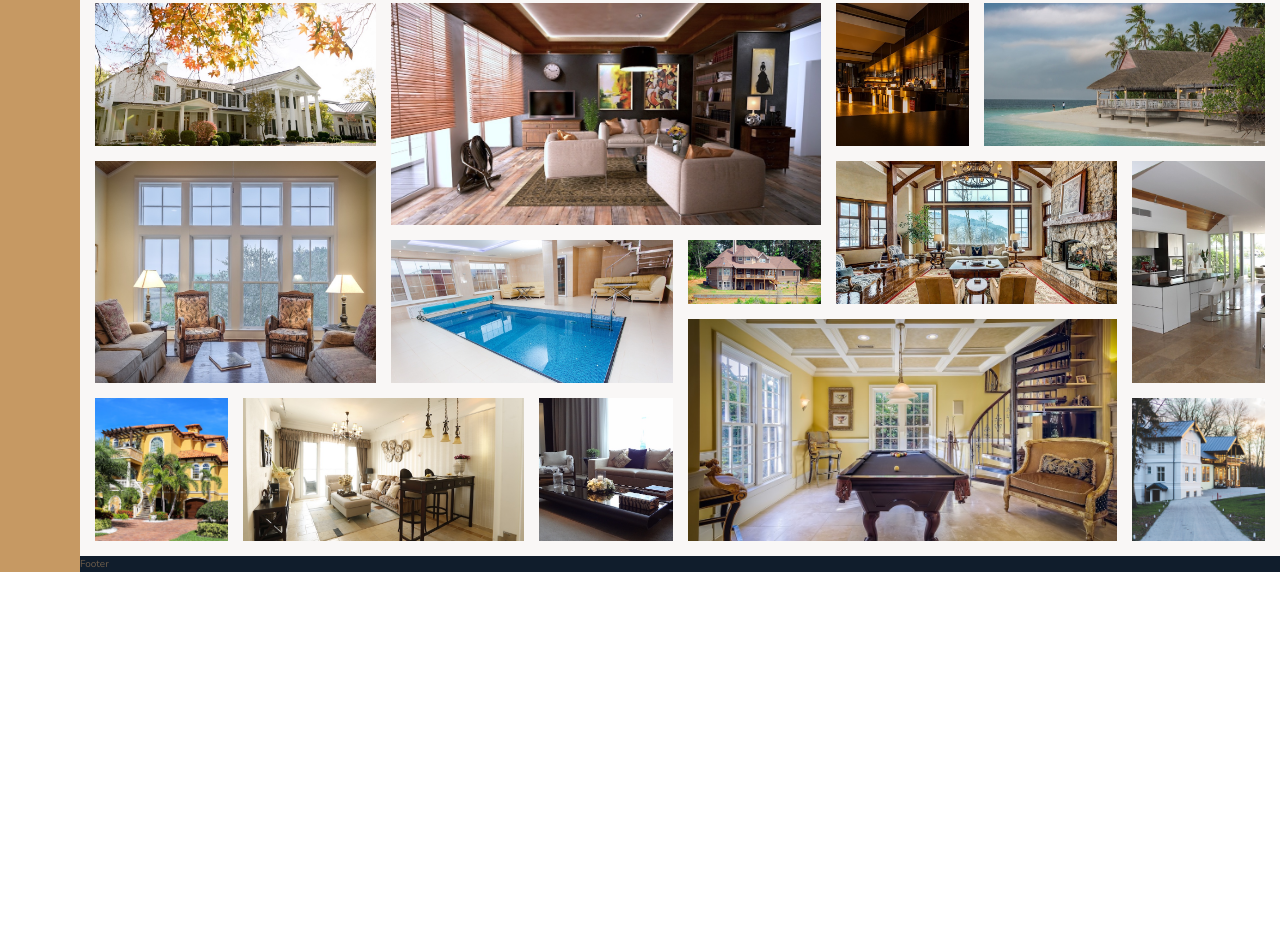
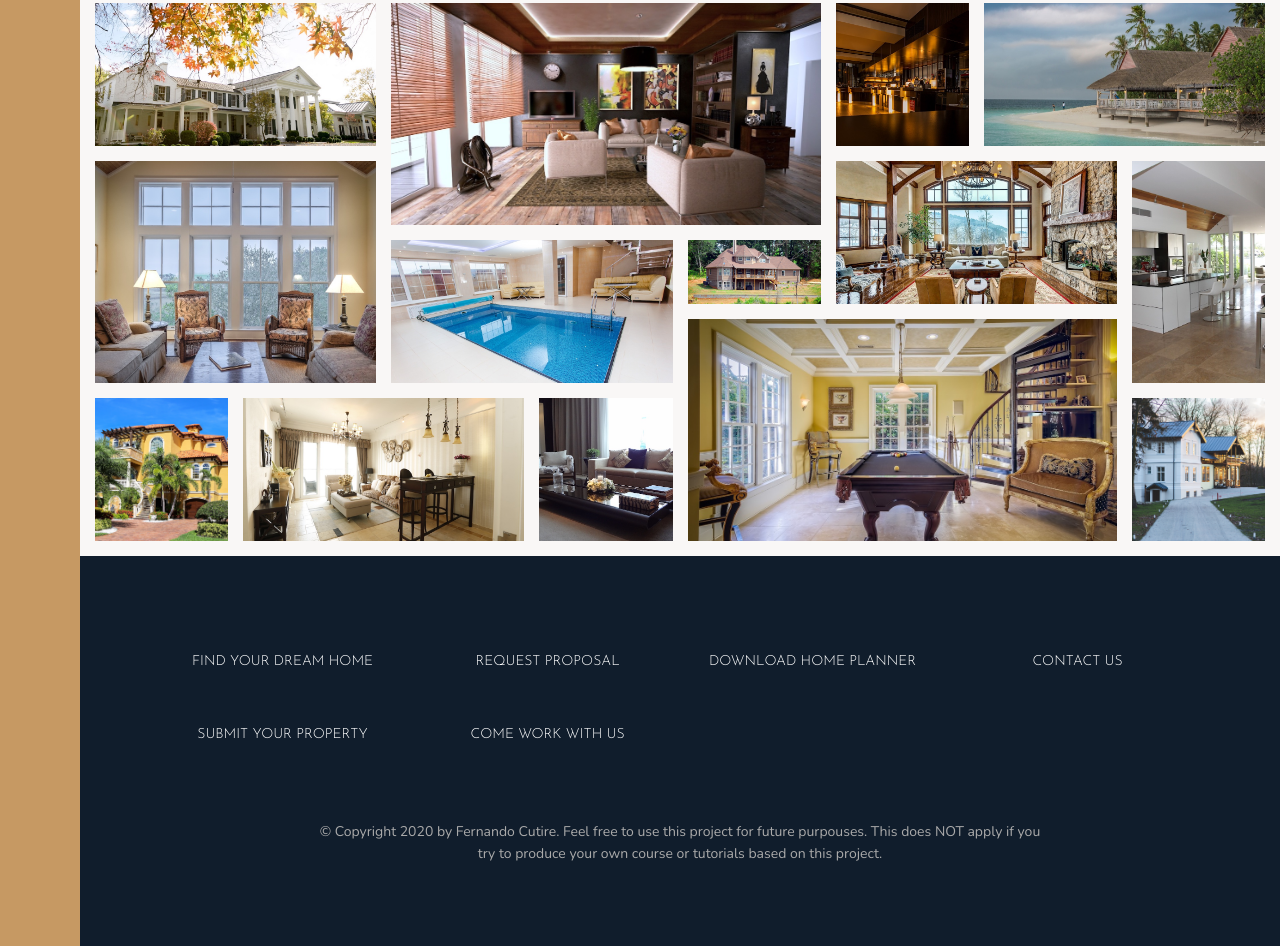
Before and after one commit to RamaneDev/CSS_GRID_NEXTER, a website: page starter/index.html in a window 1280 px wide. Shown: the part 3084-4030 px from the top of the page. Before the commit the page ends 3656 px from the top, so only its background shows below. Drawn offline with nearby package versions, Linux system fonts and the light colour scheme; files that its build step writes are made by us from their sources.

Commit message:
footer part

```diff
--- a/starter/index.html
+++ b/starter/index.html
@@ -331,7 +331,18 @@
         </section>
 
         <footer class="footer">
-            Footer
+            <ul class="nav">
+                <li class="nav__item"><a href="" class="nav__link">find your dream home</a></li>
+                <li class="nav__item"><a href="" class="nav__link">request proposal</a></li>
+                <li class="nav__item"><a href="" class="nav__link">Download home planner</a></li>
+                <li class="nav__item"><a href="" class="nav__link">contact us</a></li>
+                <li class="nav__item"><a href="" class="nav__link">submit your property</a></li>
+                <li class="nav__item"><a href="" class="nav__link">come work with us</a></li>
+            </ul>
+            <p class="copyright">&copy; Copyright 2020 by Fernando Cutire. Feel free to use this project
+                for future purpouses. This does NOT apply if you try to produce your own course or
+                tutorials based on this project.
+              </p>
         </footer>
 
     </body>
--- a/starter/sass/_footer.scss
+++ b/starter/sass/_footer.scss
@@ -1,4 +1,51 @@
 .footer {
     background-color: $color-secondary;
     grid-column: full-start / full-end;
+
+    padding: 8rem;
+    background-color: $color-secondary;
+
+    .nav {
+        list-style: none;
+        display: grid;
+        grid-template-columns: repeat(auto-fit, minmax(20rem, 1fr));
+        gap: 2rem;
+
+
+
+        &__link {
+            &:link,
+            &:visited {
+                font-size: 1.4rem;
+                color:#fff;
+                font-family: "Josefin Sans", sans-serif;
+                text-decoration: none;
+                text-transform: uppercase;
+                padding: 1.5rem;
+                text-align: center;
+                display: block;
+                transition: all .2s;
+            }
+
+            &:hover {
+                background-color: rgba($color: #FFF, $alpha: .05);
+                transform: translateY(-3px);
+            }
+
+        }
+    }
+
+
+
+
+
+    .copyright {
+        color: #aaa;
+        font-size: 1.4rem;
+        margin-top: 6rem;
+        margin-left: auto;
+        margin-right: auto;
+        text-align: center;
+        width: 70%;
+    }
 }
```
